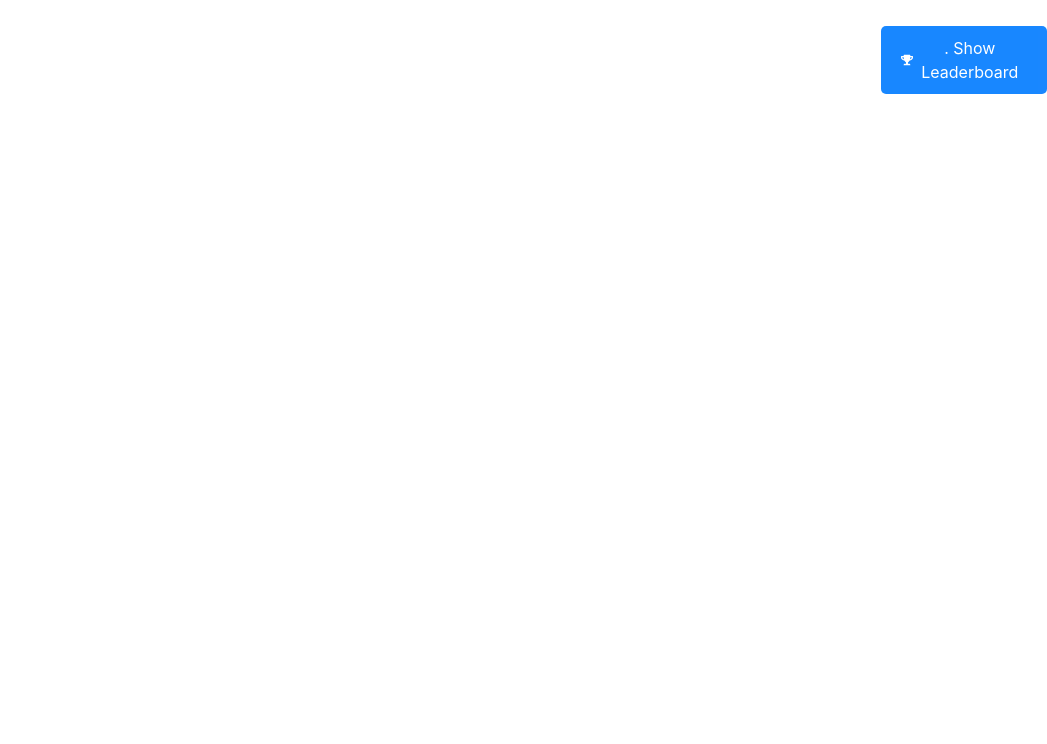
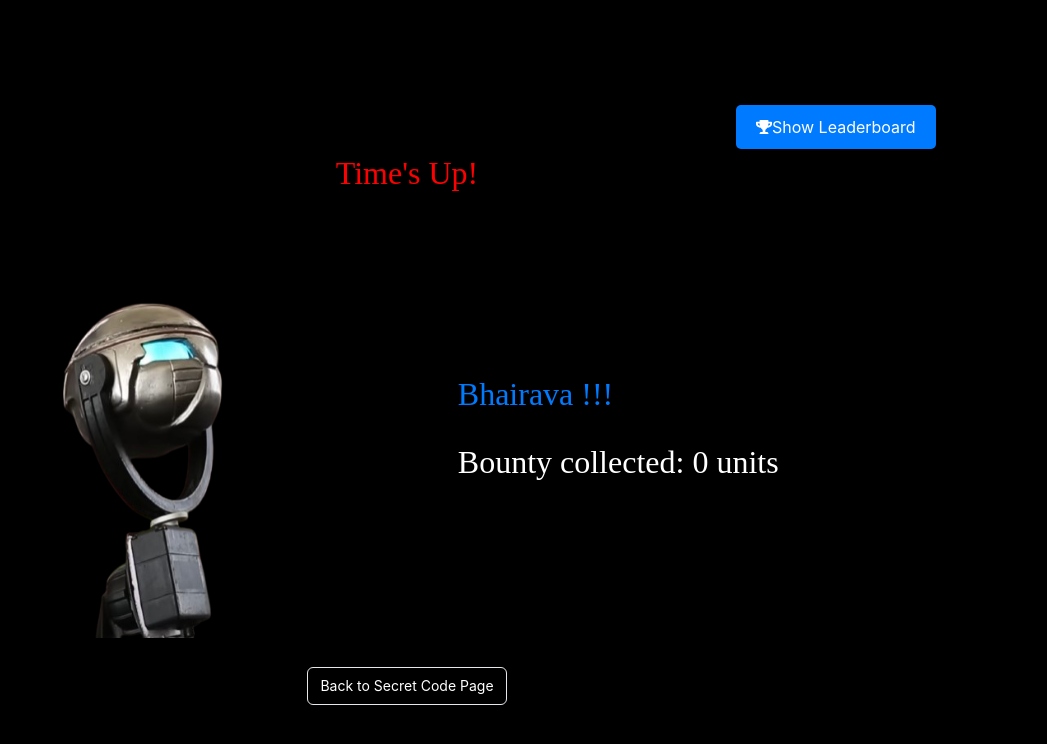
Before and after one commit to Viveksai123/hackbot, a React (Create React App) app: page /timeup in a window 1280 px wide. Shown: the top 744 px of the page, without its empty margins (233-1280 px from the left). Built offline with nearby package versions, Linux system fonts and the light colour scheme.

Commit message:
commit final

```diff
--- a/src/App.js
+++ b/src/App.js
@@ -1,5 +1,5 @@
 import React, { useState, useEffect } from 'react';
-import { BrowserRouter as Router, Route, Routes, useLocation } from 'react-router-dom';
+import { BrowserRouter as Router, Route, Routes, useLocation, useNavigate } from 'react-router-dom';
 import HomePage from './components/HomePage';
 import RulesPage from './components/Rulespage';
 import LoginPage from './components/loginpage';
@@ -12,9 +12,10 @@ import Levelsix from './components/Levelsix';
 import Levelseven from './components/Levelseven';
 import Leveleight from './components/Leveleight';
 import Leaderboard from './components/Leaderboard';
-import SecretCodePage from './components/SecretCodePage'; // Import the new SecretCodePage
-import ProtectedRoute from './components/ProtectedRoute'; // Import the updated ProtectedRoute
-import { FaClock, FaTrophy } from 'react-icons/fa'; // Import the trophy icon
+import SecretCodePage from './components/SecretCodePage';
+import ProtectedRoute from './components/ProtectedRoute';
+import TimeUpPage from './components/TimeUpPage'; // Import the TimeUpPage component
+import { FaClock, FaTrophy } from 'react-icons/fa';
 
 import './components/styles/App.css';
 
@@ -39,67 +40,63 @@ function Layout() {
 
   const [timerEnded, setTimerEnded] = useState(false);
 
-  // User Information State
   const [username, setUsername] = useState(() => {
     return localStorage.getItem('username') || '';
   });
+
   const [rollnum, setRollnum] = useState(() => {
     return localStorage.getItem('rollnum') || '';
   });
 
-  // Score State
   const [score, setScore] = useState(() => {
     const savedScore = localStorage.getItem('score');
     return savedScore !== null ? parseInt(savedScore, 10) : 0;
   });
 
-  // Popup State
   const [isPopupVisible, setPopupVisible] = useState(false);
 
-  const location = useLocation(); // Get the current route path
+  const location = useLocation();
+  const navigate = useNavigate(); // Hook to navigate programmatically
 
-  // Timer Effect
   useEffect(() => {
     let timer;
     if (timerRunning && timeLeft > 0) {
       timer = setInterval(() => {
         setTimeLeft((prevTimeLeft) => {
           const newTimeLeft = prevTimeLeft - 1;
-          localStorage.setItem('timeLeft', newTimeLeft); // Save timeLeft to localStorage
+          localStorage.setItem('timeLeft', newTimeLeft);
           return newTimeLeft;
         });
       }, 1000);
     } else if (timeLeft <= 0) {
       setTimerEnded(true);
-      setTimerRunning(false); // Stop the timer
-      clearLocalStorage(); // Clear the local storage
+      setTimerRunning(false);
+      clearLocalStorage();
       if (timer) clearInterval(timer);
+      navigate('/timeup'); // Redirect to the "Time Up" page
     }
     return () => clearInterval(timer);
-  }, [timerRunning, timeLeft]);
+  }, [timerRunning, timeLeft, navigate]);
 
-  // Start Timer
   const startTimer = () => {
-    setTimerRunning(true); // Start the timer
-    localStorage.setItem('timerRunning', true); // Save timerRunning to localStorage
+    setTimerRunning(true);
+    localStorage.setItem('timerRunning', true);
   };
 
-  // Convert UTC to IST
   const convertToIST = (date) => {
-    const offset = 5.5 * 60 * 60 * 1000; // IST is UTC+5:30
+    const offset = 5.5 * 60 * 60 * 1000;
     return new Date(date.getTime() + offset).toISOString();
   };
 
-  // Send Timestamp and TimeLeft to Backend
   const sendTimestamp = () => {
-    const timestampUTC = new Date(); // Current time in UTC
-    const timestampIST = convertToIST(timestampUTC); // Convert to IST
+    const timestampUTC = new Date();
+    const timestampIST = convertToIST(timestampUTC);
     fetch('https://jsonserver-production-dc15.up.railway.app/records', {
       method: 'POST',
       headers: {
         'Content-Type': 'application/json',
       },
-      body: JSON.stringify({ timestamp: timestampIST, timeLeft }), // Send both timestamp and timeLeft
+      body: JSON.stringify({ timestamp: timestampIST, timeLeft }),
     })
       .then(response => response.json())
       .then(data => {
@@ -110,7 +107,6 @@ function Layout() {
       });
   };
 
-  // Function to update username and rollnum
   const setUserInfo = (userName, userRollnum) => {
     setUsername(userName);
     setRollnum(userRollnum);
@@ -118,14 +114,11 @@ function Layout() {
     localStorage.setItem('rollnum', userRollnum);
   };
 
-  // Function to clear local storage when the timer ends
   const clearLocalStorage = () => {
     localStorage.removeItem('timeLeft');
     localStorage.removeItem('timerRunning');
-    // Optionally, clear other user-related data
   };
 
-  // Score Persistence
   useEffect(() => {
     localStorage.setItem('score', score);
   }, [score]);
@@ -139,23 +132,21 @@ function Layout() {
   };
 
   if (timerEnded) {
-    return <div className="timer-ended">Time is up! All components are hidden.</div>;
+    return <TimeUpPage/>;
   }
 
   return (
     <div>
-      {(location.pathname !== '/' && location.pathname !== '/rules') && (
+      {location.pathname !== '/timeup' && (location.pathname !== '/' && location.pathname !== '/rules' && location.pathname !== '/secret') && (
         <div className='space'>
           <div className='timer1'>
             <div className='row'>
               <FaClock className="clock-icon" />
               <p>Time left: {Math.floor(timeLeft / 60)}:{(timeLeft % 60).toString().padStart(2, '0')}</p>
-
             </div>
-
           </div>
           <button onClick={handlePopupOpen} className="leaderboard-button">
-              <FaTrophy /> . Show Leaderboard
+            <FaTrophy /> Show Leaderboard
           </button>
         </div>
       )}
@@ -337,6 +328,14 @@ function Layout() {
             />
           }
         />
+        <Route
+          path="/timeup"
+          element={
+            <TimeUpPage
+              clearLocalStorage={clearLocalStorage} // Pass the clearLocalStorage function to TimeUpPage
+            />
+          }
+        />
       </Routes>
     </div>
   );
--- a/src/components/SecretCodePage.js
+++ b/src/components/SecretCodePage.js
@@ -1,6 +1,8 @@
 import React, { useState } from 'react';
-import { useNavigate } from 'react-router-dom'
-import "./styles/index.css"
+import { useNavigate } from 'react-router-dom';
+import "./styles/index.css";
+import np from './images/np.png';
+import bujji from './images/bujji.png';
 
 function SecretCodePage() {
   localStorage.setItem('secretCode', 'false');
@@ -18,19 +20,27 @@ function SecretCodePage() {
   };
 
   return (
-    <div className='popup'>
-      <div>
-      <h2>Enter Secret Code :</h2>
+    <div className='row2'>
+      <img src={np} alt="img"/>
+    <div className="secretcode-page">  {/* Updated class */}
+      <div className="popup">
+        <h2 className='animate__animated animate__fadeInRight'>Enter Secret Code :</h2>
         <form onSubmit={handleSubmit}>
           <input
+            className='animate__animated animate__fadeInLeft'
+            style={{margin:"20px"}}
             type="text"
             value={code}
             onChange={(e) => setCode(e.target.value)}
             placeholder="Enter secret code"
-        /><br></br>
-        <button type="submit"           className="px-3 py-2 text-sm bg-blue text-white border border-white-300 rounded-md hover:bg-gray-800 transition duration-300 ml-[-25] mt-2 animate__animated animate__fadeInUpBig">Submit</button>
+          /><br />
+          <button type="submit" style={{marginLeft:"85px"}} className="px-3 py-2 text-sm bg-blue text-white border border-white-300 rounded-md hover:bg-gray-800 transition duration-300 mt-2 animate__animated animate__fadeInUpBig">
+            Submit
+          </button>
         </form>
       </div>
+      </div>
+      <img src={bujji} alt="img"/>
     </div>
   );
 }
--- /dev/null
+++ b/src/components/TimeUpPage.js
@@ -0,0 +1,73 @@
+import React, { useEffect, useState } from 'react';
+import { useNavigate } from 'react-router-dom';
+import './styles/index.css';
+import bujji from './images/bujji.png';
+import Leaderboard from './Leaderboard'; // Import the Leaderboard component
+import { FaTrophy } from 'react-icons/fa';
+
+function TimeUpPage() {
+  const navigate = useNavigate();
+  const [isPopupVisible, setPopupVisible] = useState(false);
+  const [userScore, setUserScore] = useState(0);
+
+  useEffect(() => {
+    // Reset the secret code in localStorage
+    localStorage.setItem('secretCode', 'false');
+
+    // Retrieve the user's score from localStorage
+    const savedScore = localStorage.getItem('score');
+    if (savedScore !== null) {
+      setUserScore(parseInt(savedScore, 10));
+    }
+  }, []);
+
+  const handleRedirectToSecret = () => {
+    navigate('/secret');
+  };
+
+  const handlePopupOpen = () => {
+    setPopupVisible(true);
+  };
+
+  const handlePopupClose = () => {
+    setPopupVisible(false);
+  };
+
+  return (
+    <div className="popup">
+      <button
+        onClick={handlePopupOpen}
+        className="leaderboard-button"
+        style={{ marginTop: '10px' }}
+      >
+        <FaTrophy /> Show Leaderboard
+      </button>
+      <h1 style={{color:"red "}}>Time's Up!</h1>
+      <div className="row1">
+        <img src={bujji} alt="img" className='size'/>
+        <div style={{marginRight:"7vw"}}>
+          <h1>Bhairava !!!</h1>
+          <h1 style={{color:"white"}}>Bounty collected: {userScore} units</h1> {/* Display the user's score */}
+        </div>
+      </div>
+
+      <button
+        onClick={handleRedirectToSecret}
+        className="px-3 py-2 text-sm bg-blue text-white border border-white-300 rounded-md hover:bg-gray-800 transition duration-300 mt-2 animate__animated animate__fadeInUpBig"
+      >
+        Back to Secret Code Page
+      </button>
+
+      {isPopupVisible && (
+        <div className="popup-overlay">
+          <div className="leader">
+            <button onClick={handlePopupClose} className="popup-close-button">Close</button>
+            <Leaderboard />
+          </div>
+        </div>
+      )}
+    </div>
+  );
+}
+
+export default TimeUpPage;
--- /dev/null
+++ b/src/components/styles/TimeUpPage.css
@@ -0,0 +1,21 @@
+/* components/styles/TimeUpPage.css */
+.timeup-page {
+    text-align: center;
+    padding: 20px;
+  }
+
+  .timeup-page h1 {
+    font-size: 3rem;
+    margin-bottom: 20px;
+  }
+
+  .timeup-page p {
+    font-size: 1.5rem;
+    margin-bottom: 40px;
+  }
+
+  .leaderboard-button {
+    font-size: 1.2rem;
+    padding: 10px 20px;
+    cursor: pointer;
+  }
--- a/src/components/styles/index.css
+++ b/src/components/styles/index.css
@@ -6,8 +6,10 @@
     display: flex;
     justify-content: center;
     align-items: center;
-    background-color: transparent;
+    background-color:
+    black;
 }
+
 .popup{
     background-color: black;
     color: white;
@@ -18,7 +20,20 @@
     justify-content: center;
     align-items: center;
     padding: 30px;
+
 }
+/* CSS file: index.css or a specific stylesheet */
+.size{
+    height: 50vh;
+    width: 40vw;
+}
+.secretcode-page .space,
+.secretcode-page .leaderboard-button {
+  display: none;
+ /* This will hide the elements */
+}
+
+
 #tsparticles {
     position: absolute;
     top: 0;
@@ -27,7 +42,25 @@
     height: 100%;
     z-index: 1;
 }
+.row1{
+    display: flex;
+    flex-direction: row;
+    justify-self: center;
+    align-items: center;
+    padding: 5px;
+    margin-left:-5%;
+    margin: 2vh;
 
+}
+.row2{
+    display: flex;
+    flex-direction: row;
+    justify-self: center;
+    align-items: center;
+    padding: 5px;
+    background-color: black;
+
+}
 .secretcode-container {
     display: flex;
     flex-direction: row;
```
Also changed, not shown: src/components/images/np.png (added). Lines whose indentation alone changed are shown as unchanged.
